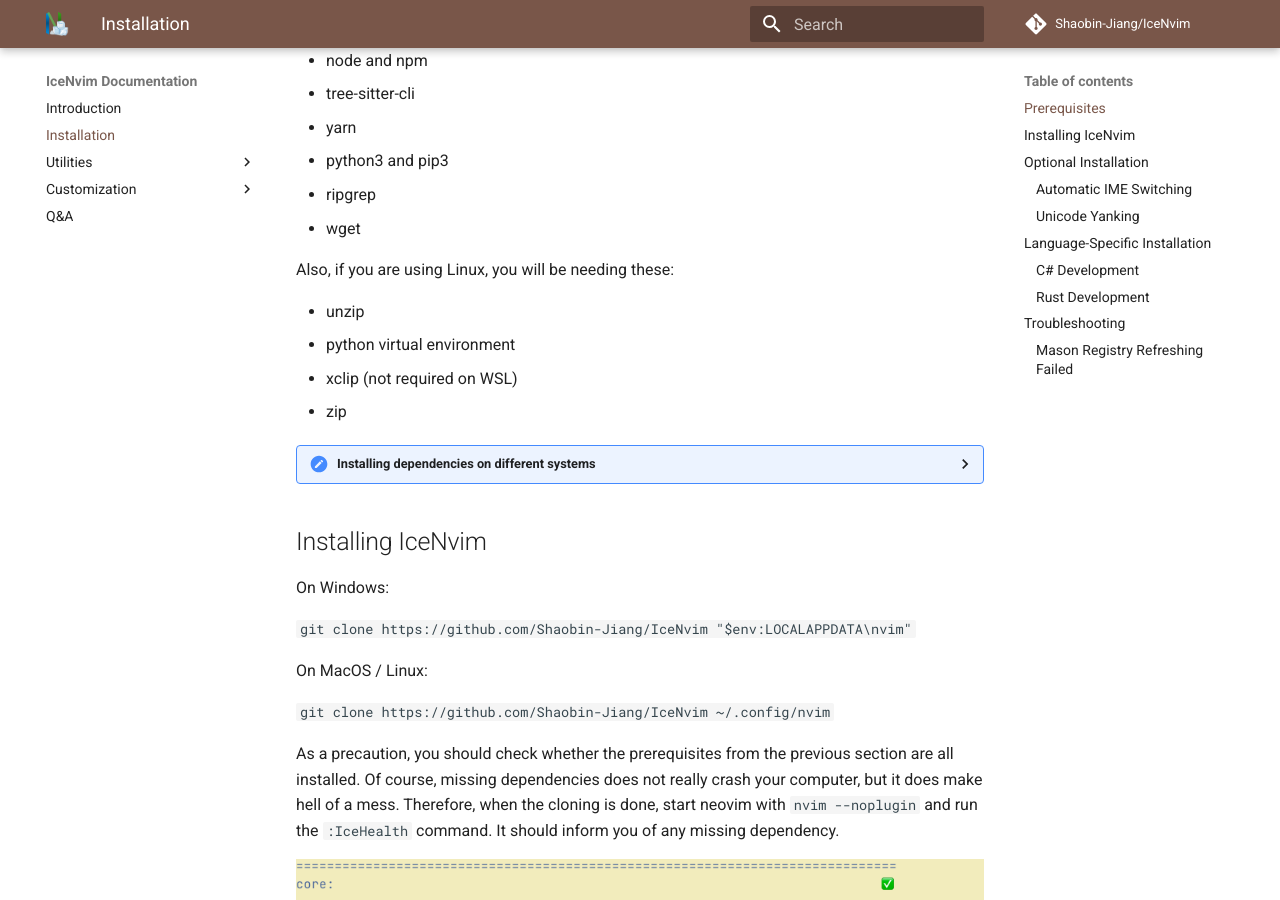
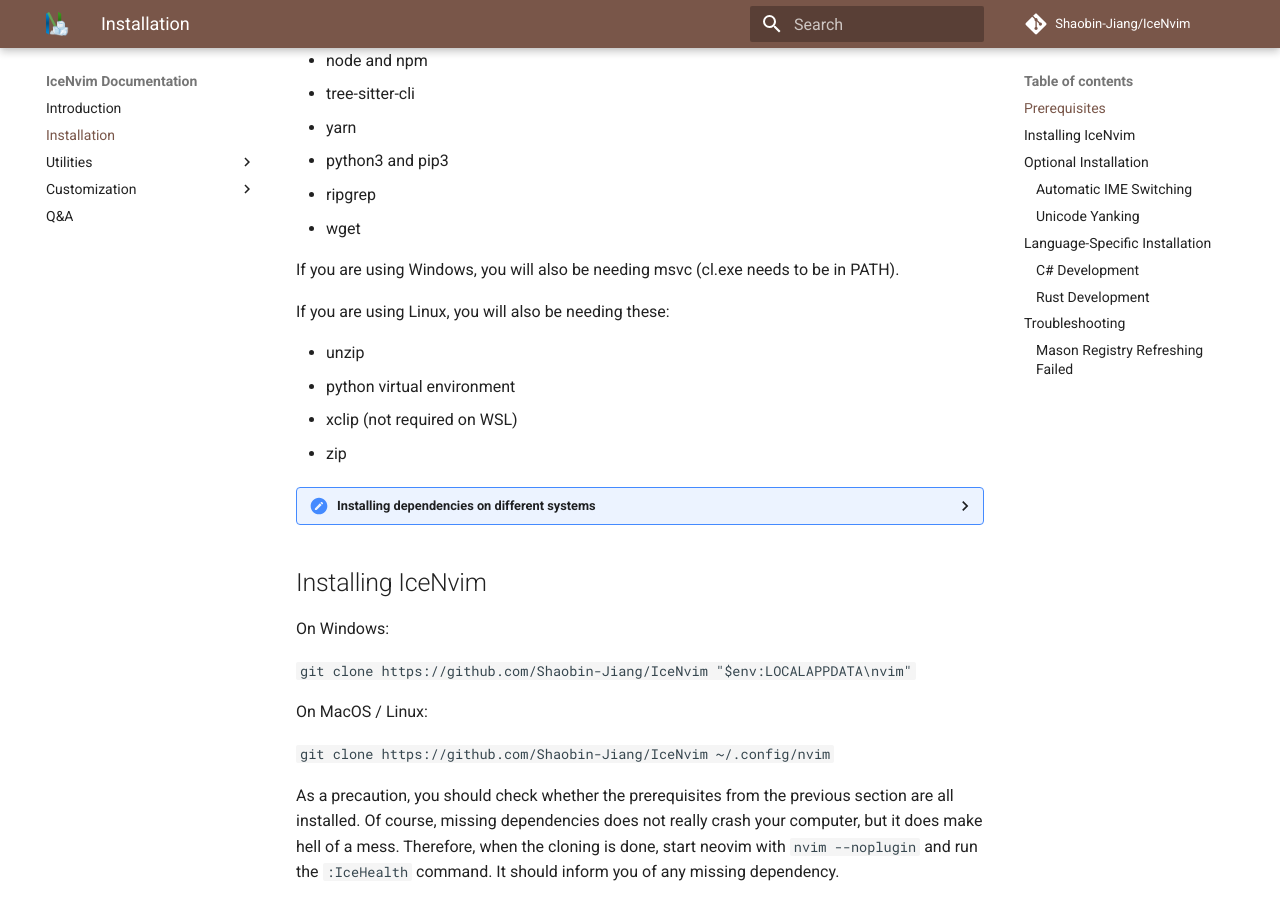
Before and after one commit to Shaobin-Jiang/ice-nvim-doc, an MkDocs documentation site: the page built from docs/installation.md, in a window 1280 px wide and 900 px high, scrolled down 551 px. Built offline with MkDocs 1.6.1 and Material for MkDocs 9.7.7, drawn with Linux system fonts in a browser that asks for light colours; comment, search, counter and statistics services are not loaded.

Commit message:
update doc on installation for windows

```diff
--- a/docs/installation.md
+++ b/docs/installation.md
@@ -18,7 +18,9 @@
 - ripgrep
 - wget
 
-Also, if you are using Linux, you will be needing these:
+If you are using Windows, you will also be needing msvc (cl.exe needs to be in PATH).
+
+If you are using Linux, you will also be needing these:
 
 - unzip
 - python virtual environment
```
Also changed, not shown: other parts of docs/installation.md (+1 -1 lines).
